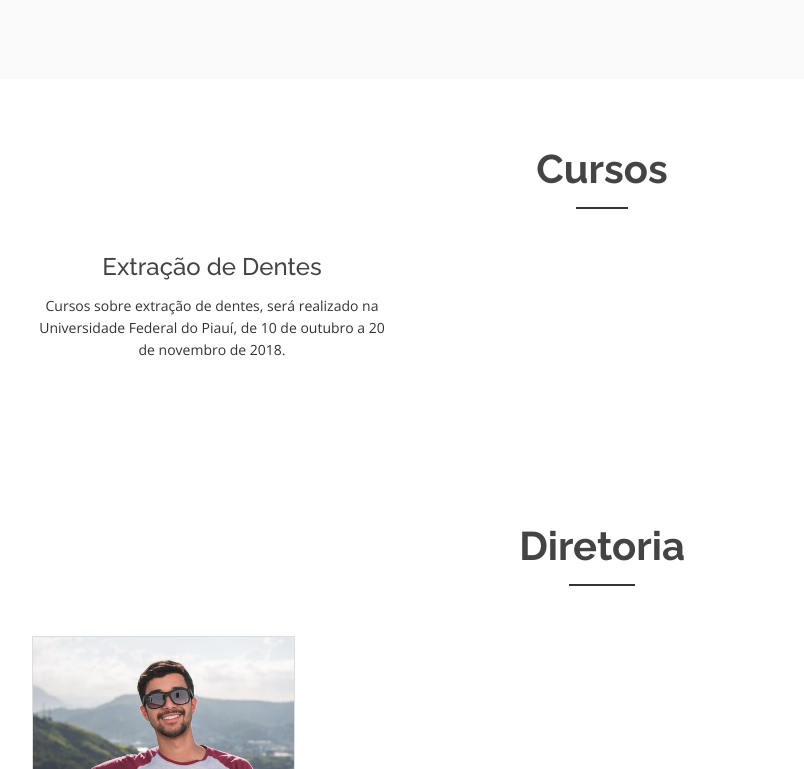
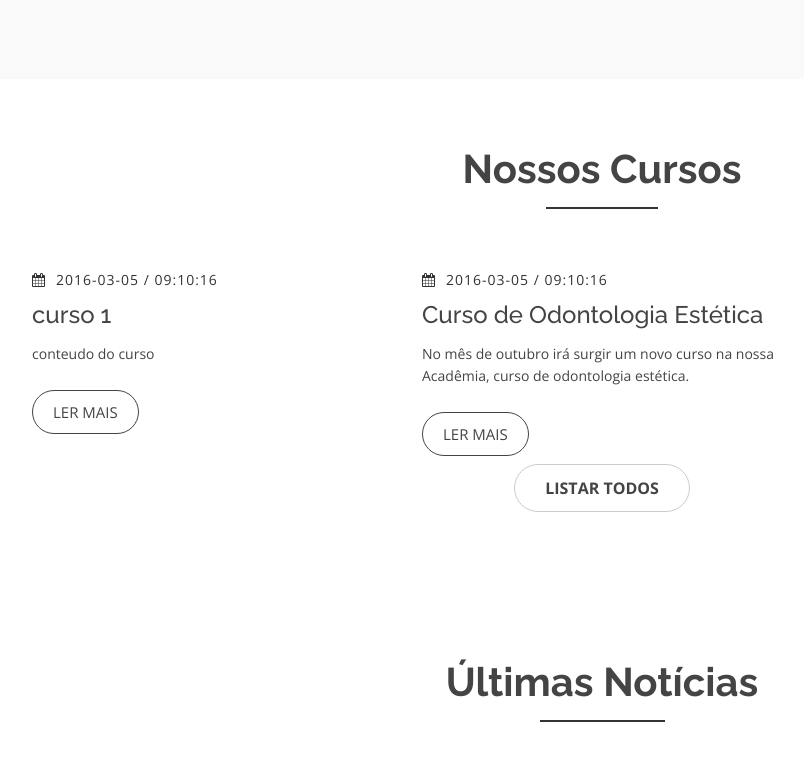
Before and after one commit to Irvayne/AcademiaPiauienseDeOdontologia, a Django app: page / in a window 1280 px wide. Shown: the part 1441-2210 px from the top of the page, without its empty margins (38-842 px from the left). Run offline with Django 3.2, Linux system fonts and the light colour scheme; data comes from the database, SQL or seed files in the repository; both versions use the stored data as it was after the commit; some libraries are stand-ins or nearby versions.

Commit message:
Linkagem dos objetos criados com o index.html

```diff
--- a/front/templates/index.html
+++ b/front/templates/index.html
@@ -3,44 +3,25 @@
 <html lang="pt-br">
 <head>
   <meta charset="utf-8">
-  <title>Academia Piauiense de Odontologia</title>
   <meta content="width=device-width, initial-scale=1.0" name="viewport">
   <meta content="" name="keywords">
   <meta content="" name="description">
 
-  <!-- Favicons -->
+  <title>Academia Piauiense de Odontologia</title>
+
   <link href="{% static "img/favicon.png" %}" rel="icon">
   <link href="{% static "img/apple-touch-icon.png" %}" rel="apple-touch-icon">
-
-  <!-- Google Fonts -->
   <link href="https://fonts.googleapis.com/css?family=Open+Sans:300,400,400i,600,700|Raleway:300,400,400i,500,500i,700,800,900" rel="stylesheet">
-
-  <!-- Bootstrap CSS File -->
   <link href="{% static "lib/bootstrap/css/bootstrap.min.css" %}" rel="stylesheet">
-
-  <!-- Libraries CSS Files -->
   <link href="{% static "lib/nivo-slider/css/nivo-slider.css" %}" rel="stylesheet">
   <link href="{% static "lib/owlcarousel/owl.carousel.css" %}" rel="stylesheet">
   <link href="{% static "lib/owlcarousel/owl.transitions.css" %}" rel="stylesheet">
   <link href="{% static "lib/font-awesome/css/font-awesome.min.css" %}" rel="stylesheet">
   <link href="{% static "lib/animate/animate.min.css" %}" rel="stylesheet">
   <link href="{% static "lib/venobox/venobox.css" %}" rel="stylesheet">
-
-  <!-- Nivo Slider Theme -->
   <link href="{% static "css/nivo-slider-theme.css" %}" rel="stylesheet">
-
-  <!-- Main Stylesheet File -->
   <link href="{% static "css/style.css" %}" rel="stylesheet">
-
-  <!-- Responsive Stylesheet File -->
   <link href="{% static "css/responsive.css" %}" rel="stylesheet">
-
-  <!-- =======================================================
-    Theme Name: eBusiness
-    Theme URL: https://bootstrapmade.com/ebusiness-bootstrap-corporate-template/
-    Author: BootstrapMade.com
-    License: https://bootstrapmade.com/license/
-  ======================================================= -->
 </head>
 
 <body data-spy="scroll" data-target="#navbar-example">
@@ -145,25 +126,8 @@
                 <h4 class="sec-head">Academia Piauiense de Odontologia</h4>
               </a>
               <p>
-                Redug Lagre dolor sit amet, consectetur adipisicing elit. Itaque quas officiis iure aspernatur sit adipisci quaerat unde at nequeRedug Lagre dolor sit amet, consectetur adipisicing elit. Itaque quas officiis iure
+                {{sobre.conteudo}}
               </p>
-              <ul>
-                <li>
-                  <i class="fa fa-check"></i> Interior design Package
-                </li>
-                <li>
-                  <i class="fa fa-check"></i> Building House
-                </li>
-                <li>
-                  <i class="fa fa-check"></i> Reparing of Residentail Roof
-                </li>
-                <li>
-                  <i class="fa fa-check"></i> Renovaion of Commercial Office
-                </li>
-                <li>
-                  <i class="fa fa-check"></i> Make Quality Products
-                </li>
-              </ul>
             </div>
           </div>
         </div>
@@ -174,29 +138,44 @@
   <!-- End About area -->
 
   <!-- Start Service area -->
-  <div id="cursos" class="services-area area-padding">
-    <div class="container">
+  <div id="noticias" class="blog-area">
+    <div class="blog-inner area-padding">
+      <div class="blog-overly"></div>
+      <div class="container ">
         <div class="row">
           <div class="col-md-12 col-sm-12 col-xs-12">
-          <div class="section-headline services-head text-center">
-            <h2>Cursos</h2>
+            <div class="section-headline text-center">
+              <h2>Nossos Cursos</h2>
             </div>
           </div>
         </div>
-      <div class="row text-center">
-        <div class="services-contents">
-          <!-- Start Left services -->
+        <div class="row">
+          <!-- Start Right Blog-->
+          {% for curso in ultimos_cursos %}
           <div class="col-md-4 col-sm-4 col-xs-12">
-            <div class="about-move">
-              <div class="services-details">
-                <div class="single-services">
-                  <h4>Extração de Dentes</h4>
+            <div class="single-blog">
+              <div class="blog-meta">
+                <span class="date-type">
+                  <i class="fa fa-calendar"></i>2016-03-05 / 09:10:16
+                </span>
+              </div>
+              <div class="blog-text">
+                <h4>
+                  <a href="blog.html">{{curso.nome}}</a>
+                </h4>
                 <p>
-                    Cursos sobre extração de dentes, será realizado na Universidade Federal do Piauí, de 10 de outubro a 20 de novembro de 2018.
+                  {{curso.conteudo}}
                 </p>
               </div>
+              <span>
+                <a href="blog.html" class="ready-btn">Ler Mais</a>
+              </span>
             </div>
-              <!-- end about-details -->
+          </div>
+          {% endfor %}
+          <div class="col-md-12 col-sm-12 col-xs-12">
+            <div class="form contact-form">
+              <div class="text-center"><button type="submit">Listar Todos</button></div>
             </div>
           </div>
         </div>
@@ -205,56 +184,6 @@
   </div>
   <!-- End Service area -->
 
-  <!-- Start team Area -->
-  <div id="diretoria" class="our-team-area area-padding">
-    <div class="container">
-      <div class="row">
-        <div class="col-md-12 col-sm-12 col-xs-12">
-          <div class="section-headline text-center">
-            <h2>Diretoria</h2>
-          </div>
-        </div>
-      </div>
-      <div class="row">
-        <div class="team-top">
-          <div class="col-md-3 col-sm-3 col-xs-12">
-            <div class="single-team-member">
-              <div class="team-img">
-                <a href="#">
-										<img src="{% static "img/team/4.jpg" %}" alt="">
-									</a>
-                <div class="team-social-icon text-center">
-                  <ul>
-                    <li>
-                      <a href="#">
-													<i class="fa fa-facebook"></i>
-												</a>
-                    </li>
-                    <li>
-                      <a href="#">
-													<i class="fa fa-twitter"></i>
-												</a>
-                    </li>
-                    <li>
-                      <a href="#">
-													<i class="fa fa-instagram"></i>
-												</a>
-                    </li>
-                  </ul>
-                </div>
-              </div>
-              <div class="team-content text-center">
-                <h4>Alexandre Lages</h4>
-                <p>Presidente</p>
-              </div>
-            </div>
-          </div>
-          <!-- End column -->
-        </div>
-      </div>
-    </div>
-  </div>
-  <!-- End Team Area -->
   <!-- Start Blog Area -->
   <div id="noticias" class="blog-area">
     <div class="blog-inner area-padding">
@@ -269,6 +198,7 @@
         </div>
         <div class="row">
           <!-- Start Right Blog-->
+          {% for noticia in ultimas_noticias %}
           <div class="col-md-4 col-sm-4 col-xs-12">
             <div class="single-blog">
               <div class="single-blog-img">
@@ -283,18 +213,23 @@
               </div>
               <div class="blog-text">
                 <h4>
-                  <a href="blog.html">Lorem ipsum dolor sit amet</a>
+                  <a href="blog.html">{{noticia.titulo}}</a>
 								</h4>
                 <p>
-                  Lorem ipsum dolor sit amet conse adipis elit Assumenda repud eum veniam optio modi sit explicabo nisi magnam quibusdam.sit amet conse adipis elit Assumenda repud eum veniam optio modi sit explicabo nisi magnam quibusdam.
+                  {{noticia.conteudo}}
                 </p>
               </div>
               <span>
-								<a href="blog.html" class="ready-btn">Read more</a>
+								<a href="blog.html" class="ready-btn">Ler Mais</a>
 							</span>
             </div>
           </div>
-          <!-- End Right Blog-->
+          {% endfor %}
+          <div class="col-md-12 col-sm-12 col-xs-12">
+            <div class="form contact-form">
+              <div class="text-center"><button type="submit">Listar Todas</button></div>
+            </div>
+          </div>
         </div>
       </div>
     </div>
--- a/front/views.py
+++ b/front/views.py
@@ -1,8 +1,26 @@
 from django.shortcuts import render
-from core.models import Estatuto
+from core.models import Estatuto, Sobre, Noticia, Curso
 
 def index(request):
-	return render(request, 'index.html')
+	noticias = Noticia.objects.all()
+	cursos = Curso.objects.all()
+
+	if len(noticias) >= 3:
+		ultimas_noticias = noticias[len(noticias) - 3 : len(noticias)]
+	elif len(noticias) >= 2:
+		ultimas_noticias = noticias[len(noticias) - 2 : len(noticias)]
+	else:
+		ultimas_noticias = noticias
+
+	if len(cursos) >= 3:
+		ultimos_cursos = cursos[len(cursos) - 3 : len(cursos)]
+	elif len(cursos) >= 2:
+		ultimos_cursos = cursos[len(cursos) - 2 : len(cursos)]
+	else:
+		ultimos_cursos = cursos
+
+	sobre = Sobre.objects.get(id=1)
+	return render(request, 'index.html', {'sobre': sobre, 'ultimas_noticias': ultimas_noticias, 'ultimos_cursos': ultimos_cursos})
 
 def estatuto(request):
 	estatuto = Estatuto.objects.get(id=1)
```
Also changed, not shown: core/models.py (+5 -7 lines), db.sqlite3. Lines whose indentation alone changed are shown as unchanged.
